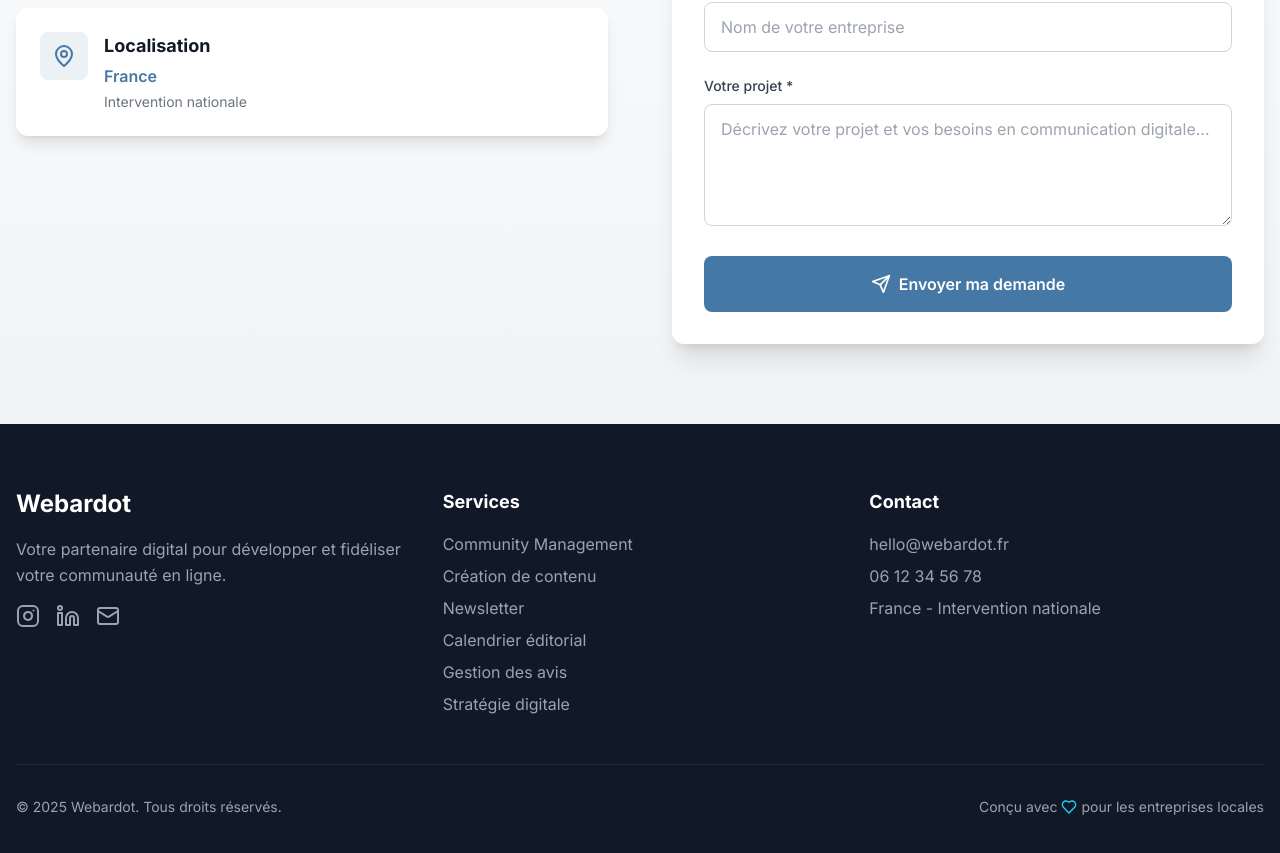
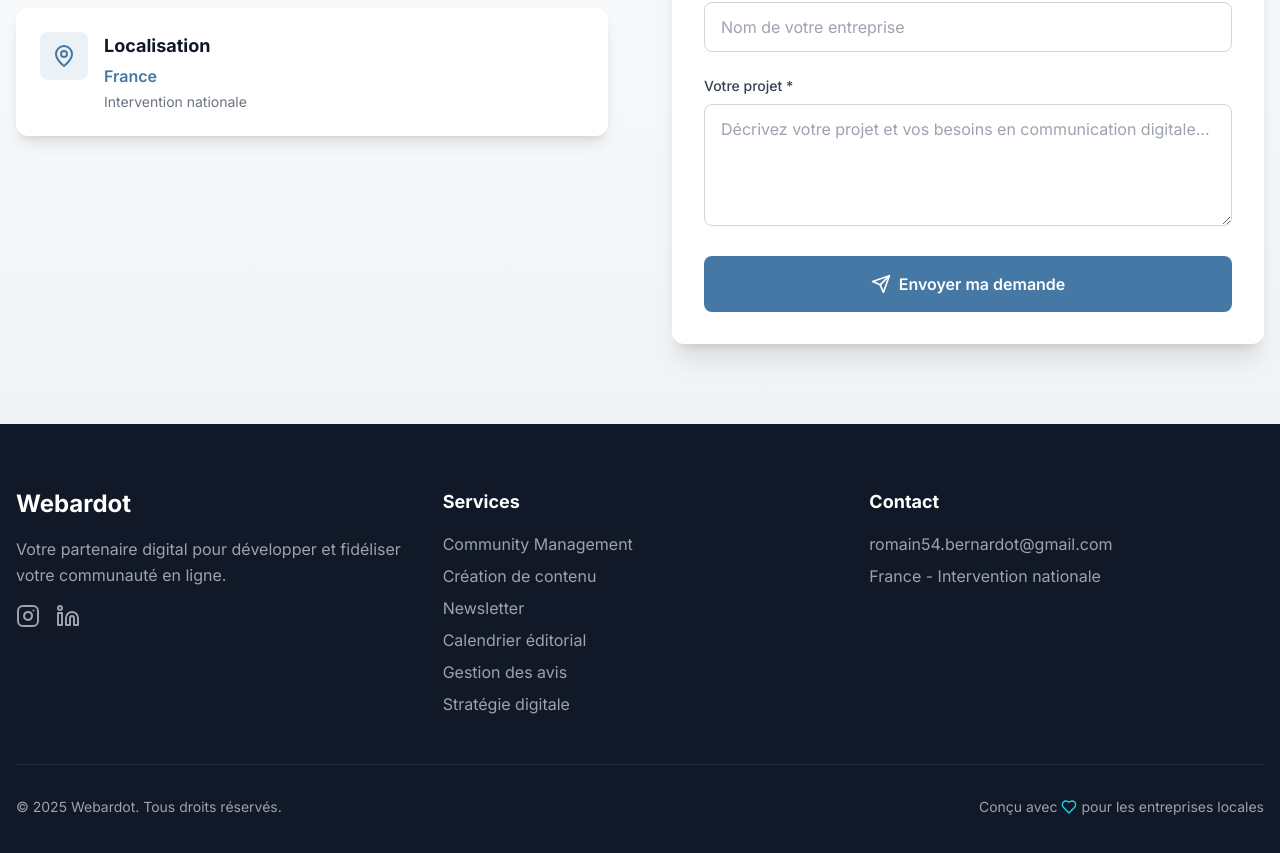
Before and after one commit to Raivals/Webardot, a React (Vite) app: page / in a window 1280 px wide. Shown: the part 4066-4919 px from the top of the page. Built offline with nearby package versions, Linux system fonts and the light colour scheme.

Commit message:
add links for social media

```diff
--- a/src/components/Footer.tsx
+++ b/src/components/Footer.tsx
@@ -14,14 +14,11 @@ const Footer: React.FC = () => {
               Votre partenaire digital pour développer et fidéliser votre communauté en ligne.
             </p>
             <div className="flex space-x-4">
-              <a href="#" className="text-gray-400 hover:text-accent transition-colors duration-200">
+              <a href="https://www.instagram.com/webardot_/" target='_blank' className="text-gray-400 hover:text-accent transition-colors duration-200">
                 <Instagram size={24} />
               </a>
-              <a href="#" className="text-gray-400 hover:text-accent transition-colors duration-200">
+              <a href="https://www.linkedin.com/in/romain-b-developer/" target='_blank' className="text-gray-400 hover:text-accent transition-colors duration-200">
                 <Linkedin size={24} />
-              </a>
-              <a href="#" className="text-gray-400 hover:text-accent transition-colors duration-200">
-                <Mail size={24} />
               </a>
             </div>
           </div>
@@ -45,8 +42,7 @@ const Footer: React.FC = () => {
           <div className="space-y-4">
             <h4 className="text-lg font-bold text-white">Contact</h4>
             <div className="space-y-2 text-gray-400">
-              <p>hello@webardot.fr</p>
-              <p>06 12 34 56 78</p>
+              <p>romain54.bernardot@gmail.com</p>
               <p>France - Intervention nationale</p>
             </div>
           </div>
```
